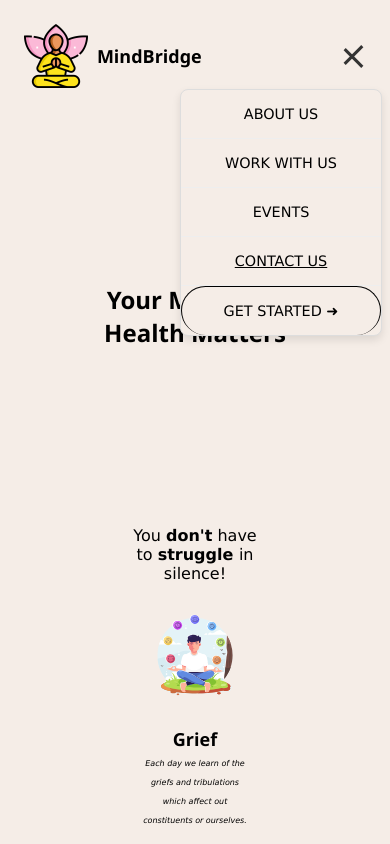
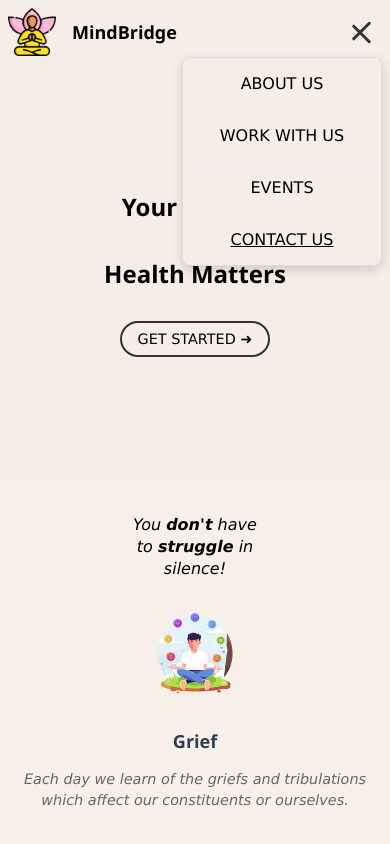
Before and after one commit to yashdeep-rai/MindBridge, a plain HTML site: page index.html in a window 390 px wide. Both pictures are taken after a click on the button "Toggle navigation". Drawn offline with Linux system fonts and the light colour scheme; a web font is replaced by a local one.

Commit message:
Fixed mobile layout , updated UI

```diff
--- a/home_script.js
+++ b/home_script.js
@@ -1,4 +1,14 @@
-// Typing animation function with cursor
+/* ========================================
+   TYPING ANIMATION FUNCTIONALITY
+======================================== */
+
+/**
+ * Creates a typewriter effect for text elements
+ * @param {HTMLElement} element - The element to type into
+ * @param {string} text - The text to type
+ * @param {number} speed - Typing speed in milliseconds
+ * @returns {Promise} - Resolves when typing is complete
+ */
 function typeWriter(element, text, speed = 100) {
     return new Promise((resolve) => {
         let i = 0;
@@ -23,64 +33,87 @@ function typeWriter(element, text, speed = 100) {
     });
 }
 
-// Function to animate multiple elements in sequence
+/**
+ * Orchestrates the typing animation sequence
+ */
 async function animateTexts() {
+    // Get DOM elements
+    const mindBridgeElement = document.querySelector('.logo-text');
+    const mottoElements = document.querySelectorAll('.motto-line');
 
-    const mindBridgeElement = document.querySelector('.design_text');
-    const mentalHealthElements = document.querySelectorAll('.moto span');
+    // Text content
+    const texts = {
+        mindBridge: 'MindBridge',
+        mental: 'Your Mental',
+        health: 'Health Matters'
+    };
 
-    const mindBridgeText = 'MindBridge';
-    const mentalText = 'Your Mental';
-    const healthText = 'Health Matters';
-
+    // Clear existing content
     mindBridgeElement.innerHTML = '';
-    mentalHealthElements[0].innerHTML = '';
-    mentalHealthElements[1].innerHTML = '';
+    mottoElements.forEach(el => el.innerHTML = '');
 
     // Adjust speed based on screen size
     const isMobile = window.innerWidth <= 768;
-    const speed = isMobile ? 100 : 150;
-    const fastSpeed = isMobile ? 80 : 120;
+    const speeds = {
+        normal: isMobile ? 100 : 150,
+        fast: isMobile ? 80 : 120
+    };
 
-    await typeWriter(mindBridgeElement, mindBridgeText, speed);
+    // Show mobile button if on mobile
+    const mobileButton = document.querySelector('.mobile-get-started');
+    if (isMobile && mobileButton) {
+        mobileButton.classList.add('show');
+    }
 
+    try {
+        // Animate logo text
+        await typeWriter(mindBridgeElement, texts.mindBridge, speeds.normal);
+        await new Promise(resolve => setTimeout(resolve, 500));
 
-    await new Promise(resolve => setTimeout(resolve, 500));
-    await typeWriter(mentalHealthElements[0], mentalText, fastSpeed);
+        // Animate motto text
+        await typeWriter(mottoElements[0], texts.mental, speeds.fast);
+        await new Promise(resolve => setTimeout(resolve, 300));
+        await typeWriter(mottoElements[1], texts.health, speeds.fast);
 
-
-    await new Promise(resolve => setTimeout(resolve, 300));
-    await typeWriter(mentalHealthElements[1], healthText, fastSpeed);
-
-    // Show mobile button after typing animation completes (mobile only)
-    if (isMobile) {
-        await new Promise(resolve => setTimeout(resolve, 500)); // Wait a bit
-        const mobileButton = document.querySelector('.mobile-get-started');
-        if (mobileButton) {
-            mobileButton.classList.add('show');
+    } catch (error) {
+        console.error('Animation error:', error);
     }
 }
 
+/* ========================================
+   RESPONSIVE FUNCTIONALITY
+======================================== */
+
+/**
+ * Handles orientation and resize changes
+ */
+function handleResponsiveChanges() {
+    const isMobile = window.innerWidth <= 768;
+    const mobileButton = document.querySelector('.mobile-get-started');
+
+    if (mobileButton) {
+        if (isMobile) {
+            mobileButton.classList.add('show');
+        } else {
+            mobileButton.classList.remove('show');
+        }
+    }
 }
 
-// Handle orientation changes on mobile
-function handleOrientationChange() {
-    // Small delay to allow for orientation change to complete
-    setTimeout(() => {
-        // Force a reflow to handle any layout issues
-        document.body.style.height = '99vh';
-        setTimeout(() => {
-            document.body.style.height = '100vh';
-        }, 50);
-    }, 100);
-}
+/* ========================================
+   HAMBURGER MENU FUNCTIONALITY
+======================================== */
 
-// Hamburger menu functionality
+/**
+ * Initializes hamburger menu functionality
+ */
 function initHamburgerMenu() {
     const hamburgerMenu = document.getElementById('hamburgerMenu');
     const navLinks = document.getElementById('navLinks');
 
-    if (hamburgerMenu && navLinks) {
+    if (!hamburgerMenu || !navLinks) return;
+
+    // Toggle menu on hamburger click
     hamburgerMenu.addEventListener('click', () => {
         hamburgerMenu.classList.toggle('active');
         navLinks.classList.toggle('active');
@@ -89,43 +122,45 @@ function initHamburgerMenu() {
     // Close menu when clicking outside
     document.addEventListener('click', (event) => {
         if (!hamburgerMenu.contains(event.target) && !navLinks.contains(event.target)) {
+            closeHamburgerMenu();
+        }
+    });
+
+    // Close menu when clicking on nav links
+    const navLinkElements = navLinks.querySelectorAll('.nav-link');
+    navLinkElements.forEach(link => {
+        link.addEventListener('click', () => {
+            closeHamburgerMenu();
+        });
+    });
+
+    /**
+     * Closes the hamburger menu
+     */
+    function closeHamburgerMenu() {
         hamburgerMenu.classList.remove('active');
         navLinks.classList.remove('active');
     }
-        });
-
-        // Close menu when clicking on a nav link
-        const navLinkElements = navLinks.querySelectorAll('.nav-link');
-        navLinkElements.forEach(link => {
-            link.addEventListener('click', () => {
-                hamburgerMenu.classList.remove('active');
-                navLinks.classList.remove('active');
-            });
-        });
-    }
 }
 
-// Function to show mobile button if on mobile screen
-function showMobileButtonIfNeeded() {
-    const isMobile = window.innerWidth <= 768;
-    const mobileButton = document.querySelector('.mobile-get-started');
+/* ========================================
+   EVENT LISTENERS & INITIALIZATION
+======================================== */
 
-    if (isMobile && mobileButton && !mobileButton.classList.contains('show')) {
-        setTimeout(() => {
-            mobileButton.classList.add('show');
-        }, 100);
-    }
-}
-
-// Start animation when page loads
+// Initialize when DOM is loaded
 document.addEventListener('DOMContentLoaded', () => {
     animateTexts();
     initHamburgerMenu();
-
-    // Fallback to ensure mobile button appears
-    setTimeout(showMobileButtonIfNeeded, 4000);
 });
 
-// Handle orientation changes
-window.addEventListener('orientationchange', handleOrientationChange);
-window.addEventListener('resize', handleOrientationChange);
+// Handle responsive changes
+window.addEventListener('orientationchange', handleResponsiveChanges);
+window.addEventListener('resize', handleResponsiveChanges);
+
+// Handle page visibility changes
+document.addEventListener('visibilitychange', () => {
+    if (!document.hidden) {
+        // Re-trigger animations if page becomes visible
+        handleResponsiveChanges();
+    }
+});
--- a/home_style.css
+++ b/home_style.css
@@ -1,89 +1,42 @@
-body{
-    border: 0;
+/* ========================================
+   CSS RESET & GLOBAL STYLES
+======================================== */
+
+* {
+    margin: 0;
     padding: 0;
-    margin: 0;
+    box-sizing: border-box;
+}
+
+body {
     height: 100vh;
     overflow-x: hidden;
     background-color: #f5ede7;
     display: flex;
     flex-direction: column;
     user-select: none;
-    -webkit-text-size-adjust: 100%;
+    font-family: 'Lucida Sans', 'Lucida Sans Regular', 'Lucida Grande', 'Lucida Sans Unicode', Geneva, Verdana, sans-serif;
 }
 
+/* ========================================
+   TYPOGRAPHY
+======================================== */
 
-.navbar{
-    display: flex;
-    justify-content: space-between;
-}
-
-.design_text{
-    font-family: 'Playwrite PL','Segoe UI', Tahoma, Geneva, Verdana, sans-serif;
+.design_text {
+    font-family: 'Playwrite PL', 'Segoe UI', Tahoma, Geneva, Verdana, sans-serif;
     font-size: xx-large;
     font-weight: 800;
 }
 
-.logo{
-    display: flex;
-    justify-content:left;
-}
-
-.about{
-    display: flex;
-    justify-content: space-between;
-    gap: 2rem;
-    align-items: center;
-    padding-right: 2rem;
-}
-
-.nav-link {
-    text-decoration: none;
-    color: inherit;
-    padding: 0.5rem 1rem;
-    transition: color 0.3s ease;
-    -webkit-tap-highlight-color: transparent;
-}
-
-.nav-link:hover {
-    color: #c61919;
-    transform: scale(1.1);
-    transition: color 0.5s ease-in-out;
-}
-
-.contact-link {
-    text-decoration: underline;
-}
-
-.login_button{
-    border: solid black 0.1em;
-    border-radius: 2rem;
-    transition: background-color 0.5s ease-in;
-}
-
-.login_button:hover{
-
-    background-color: #f3d6c1;
-}
-
-.regular_text{
+.regular_text {
     font-family: 'Lucida Sans', 'Lucida Sans Regular', 'Lucida Grande', 'Lucida Sans Unicode', Geneva, Verdana, sans-serif;
 }
 
-.main{
-    display: flex;
-    justify-content: center;
-    padding: 2vh;
-    flex: 1;
-    align-items: center;
-}
+/* ========================================
+   ANIMATIONS
+======================================== */
 
-.moto{
-    justify-content: center;
-    font-size: 3em;
-    font-weight:900;
-}
-
-/* Typing cursor animation */
+/* Typing Cursor Animation */
 .typing-cursor::after {
     content: '|';
     animation: blink 1s infinite;
@@ -96,7 +49,123 @@ body{
     51%, 100% { opacity: 0; }
 }
 
-/* Hamburger Menu Styles */
+/* Star Rotation Animation */
+@keyframes roll {
+    0% { transform: rotate(0deg); }
+    20% { transform: rotate(72deg); }
+    40% { transform: rotate(144deg); }
+    60% { transform: rotate(216deg); }
+    80% { transform: rotate(288deg); }
+    100% { transform: rotate(360deg); }
+}
+
+.star-icon {
+    width: 1.5em;
+    height: 1em;
+    animation: roll 3s ease-in-out infinite;
+    display: inline-block;
+}
+
+/* ========================================
+   NAVIGATION BAR
+======================================== */
+
+.navbar {
+    display: flex;
+    justify-content: space-between;
+    align-items: center;
+    padding: 1rem 2rem;
+}
+
+.navbar-logo {
+    display: flex;
+    align-items: center;
+    gap: 1rem;
+}
+
+.logo-image {
+    width: 64px;
+    height: 64px;
+}
+
+.logo-text {
+    margin: 0;
+}
+
+.navbar-content {
+    display: flex;
+    align-items: center;
+    gap: 2rem;
+}
+
+/* Navigation Links */
+.nav-links {
+    display: flex;
+    gap: 2rem;
+    align-items: center;
+}
+
+.nav-link {
+    text-decoration: none;
+    color: inherit;
+    padding: 0.5rem 1rem;
+    transition: all 0.3s ease;
+    border-radius: 0.25rem;
+}
+
+.nav-link:hover {
+    color: #b42a2a;
+    transform: scale(1.05);
+    background-color: rgba(180, 42, 42, 0.1);
+}
+
+.contact-link {
+    text-decoration: underline;
+}
+
+/* ========================================
+   BUTTONS
+======================================== */
+
+.login_button {
+    border: 2px solid #333;
+    border-radius: 2rem;
+    padding: 0.75rem 1.5rem;
+    transition: all 0.3s ease;
+    background-color: transparent;
+    font-weight: 500;
+}
+
+.login_button:hover {
+    background-color: #f3d6c1;
+    box-shadow: 0 4px 8px rgba(192, 53, 53, 0.3);
+    transform: translateY(-2px);
+}
+
+.desktop-get-started {
+    display: inline-block;
+}
+
+/* Mobile Get Started Button */
+.mobile-get-started {
+    display: none;
+    margin-top: 2rem;
+    opacity: 0;
+    transition: all 0.8s ease;
+    text-align: center;
+    width: 100%;
+}
+
+.mobile-get-started.show {
+    display: block !important;
+    opacity: 1;
+    transform: translateY(0);
+}
+
+/* ========================================
+   HAMBURGER MENU
+======================================== */
+
 .hamburger-menu {
     display: none;
     flex-direction: column;
@@ -112,6 +181,7 @@ body{
     height: 3px;
     background-color: #333;
     transition: all 0.3s ease;
+    border-radius: 2px;
 }
 
 .hamburger-menu.active .hamburger-line:nth-child(1) {
@@ -126,77 +196,88 @@ body{
     transform: rotate(-45deg) translate(6px, -6px);
 }
 
-.nav-links {
+/* ========================================
+   MAIN CONTENT
+======================================== */
+
+.main-container {
+    flex: 1;
     display: flex;
-    gap: 2rem;
     align-items: center;
+    justify-content: center;
+    padding: 2rem;
 }
 
-/* Mobile Get Started Button */
-.mobile-get-started {
-    display: none;
-    margin-top: 2rem;
-    opacity: 0;
-    transform: translateY(20px);
-    transition: all 0.8s ease;
+.hero-section {
+    text-align: center;
+    position: relative;
 }
 
-.mobile-get-started.show {
-    display: block;
-    opacity: 1;
-    transform: translateY(0);
+.motto {
+    font-size: 3em;
+    font-weight: 900;
+    line-height: 1.2;
+    margin-bottom: 1rem;
 }
 
-.mobile-button {
+.motto-line {
     display: inline-block;
-    padding: 1rem 2rem;
-    font-size: 1.2rem;
-    font-weight: bold;
+    margin: 0 0.5rem;
 }
 
-/* Hide mobile nav get started button on desktop */
-.mobile-nav-get-started {
-    display: none;
-}
+/* ========================================
+   BOTTOM SECTION
+======================================== */
 
-/* Desktop get started button is visible by default */
-.desktop-get-started {
-    display: inline-block;
-}
-
-.bottom{
+.bottom-section {
     display: flex;
     justify-content: space-between;
     align-items: center;
+    padding: 2rem;
+    gap: 2rem;
     font-size: 1.6em;
-    padding: 1vh;
-    gap: 1rem;
+    background-color: rgba(255, 255, 255, 0.1);
 }
 
-/* Mobile Responsive Design */
+.support-text {
+    font-style: italic;
+    font-weight: 300;
+    line-height: 1.4;
+}
+
+.meditation-icon {
+    width: 12em;
+    height: 12em;
+}
+
+.grief-title {
+    margin-bottom: 1rem;
+    color: #2c3e50;
+}
+
+.grief-description {
+    font-style: oblique;
+    font-size: 0.8em;
+    font-weight: 300;
+    line-height: 1.5;
+    color: #666;
+}
+
+/* ========================================
+   RESPONSIVE DESIGN - TABLET/MOBILE
+======================================== */
+
 @media screen and (max-width: 768px) {
+    /* Navigation */
     .navbar {
-        flex-direction: row;
-        align-items: center;
         padding: 1rem;
     }
 
-    .logo {
-        justify-content: flex-start;
-    }
-
-    .logo img {
-        padding: 1vh !important;
-    }
-
-    .about {
-        flex-direction: row;
-        gap: 1rem;
-        padding-right: 0;
-        align-items: center;
+    .navbar-content {
         position: relative;
     }
 
+    /* Hamburger Menu */
     .hamburger-menu {
         display: flex;
         order: 1;
@@ -210,7 +291,7 @@ body{
         background-color: #f5ede7;
         border: 1px solid #ddd;
         border-radius: 0.5rem;
-        box-shadow: 0 4px 8px rgba(0,0,0,0.1);
+        box-shadow: 0 4px 12px rgba(0, 0, 0, 0.15);
         flex-direction: column;
         gap: 0;
         min-width: 200px;
@@ -227,105 +308,95 @@ body{
         text-align: center;
         border-bottom: 1px solid #eee;
         width: 100%;
-        box-sizing: border-box;
+        margin: 0;
     }
 
     .nav-links .nav-link:last-child {
         border-bottom: none;
     }
 
-    .login_button {
-        order: 3;
-        margin-left: auto;
-        display: none; /* Hide navbar button on mobile */
+    /* Button Visibility */
+    .desktop-get-started {
+        display: none;
     }
 
-    .desktop-get-started {
-        display: none; /* Hide desktop button on mobile */
+    .mobile-get-started.show {
+        display: block !important;
+        opacity: 1;
     }
 
-    .mobile-get-started {
-        display: none !important; /* Hide mobile button in main section */
+    .mobile-get-started .login_button {
+        display: inline-block !important;
     }
 
-    .mobile-nav-get-started {
-        display: block; /* Show get started button in hamburger menu */
+    /* Main Content */
+    .main-container {
+        padding: 1rem;
     }
 
-    .moto {
-        text-align: center;
+    .motto {
+        font-size: 2em;
         flex-direction: column;
-        align-items: center;
     }
 
-    .design_text {
-        font-size: x-large;
+    .motto-line {
+        display: block;
+        margin: 0.25rem 0;
     }
 
-    .moto {
-        font-size: 2em;
-        text-align: center;
-    }
-
-    .main {
-        padding: 1vh;
-    }
-
-    .bottom {
+    /* Bottom Section */
+    .bottom-section {
         flex-direction: column;
         font-size: 1.2em;
         gap: 2rem;
         text-align: center;
-        padding: 2vh 1vh;
+        padding: 2rem 1rem;
     }
 
-    .bottom span {
-        padding: 0 !important;
-    }
-
-    .bottom div {
-        padding-right: 0 !important;
-    }
-
-    .bottom img {
-        width: 8em !important;
-        height: 8em !important;
+    .meditation-icon {
+        width: 8em;
+        height: 8em;
     }
 }
+
+/* ========================================
+   RESPONSIVE DESIGN - SMALL MOBILE
+======================================== */
 
 @media screen and (max-width: 480px) {
     .navbar {
         padding: 0.5rem;
     }
 
+    .logo-image {
+        width: 48px;
+        height: 48px;
+    }
+
     .design_text {
         font-size: large;
     }
 
-    .moto {
+    .motto {
         font-size: 1.5em;
-    }
-
-    .about {
-        gap: 0.5rem;
-    }
-
-    .nav-link {
-        padding: 0.3rem;
-        font-size: 0.9em;
     }
 
     .login_button {
         padding: 0.5rem 1rem;
+        font-size: 0.9em;
     }
 
-    .bottom {
+    .bottom-section {
         font-size: 1em;
         gap: 1.5rem;
     }
 
-    .bottom img {
-        width: 6em !important;
-        height: 6em !important;
+    .meditation-icon {
+        width: 6em;
+        height: 6em;
+    }
+
+    .grief-description {
+        font-size: 0.9em;
     }
 }
--- a/index.html
+++ b/index.html
@@ -4,90 +4,94 @@
 <head>
     <meta charset="UTF-8">
     <meta name="viewport" content="width=device-width, initial-scale=1.0">
-
     <title>MindBridge</title>
 
-    <!--Stylesheets-->
+    <!-- Stylesheets -->
     <link rel="stylesheet" href="home_style.css">
 
-    <!--Logo-->
+    <!-- Favicon -->
     <link rel="icon" type="image/x-icon" href="assets/logo.png">
 
-    <!--Fonts-->
-
-    <!--Name - Playwrite Polska-->
+    <!-- Fonts -->
     <style>
         @import url('https://fonts.googleapis.com/css2?family=Playwrite+HU:wght@100..400&family=Playwrite+PL:wght@100..400&display=swap');
     </style>
 
-    <!--Scripts-->
+    <!-- Scripts -->
     <script src="home_script.js"></script>
 </head>
 
 <body>
-
-    <!--Navigation Bar-->
-
-    <!--TODO : Saare button ke links ko update karna hai-->
-    <div class="navbar">
-
-        <div class="navbar logo">
-            <img src="assets/logo.png" alt="Logo" style="width: 64px; height: 64px; padding:2vh">
-
-            <p class="design_text">MindBridge</p>
+    <!-- Navigation Bar -->
+    <nav class="navbar">
+        <div class="navbar-logo">
+            <img src="assets/logo.png" alt="MindBridge Logo" class="logo-image">
+            <h1 class="design_text logo-text">MindBridge</h1>
         </div>
 
-        <div class="navbar about">
-            <!-- Hamburger menu button (mobile only) -->
-            <button class="hamburger-menu" id="hamburgerMenu">
+        <div class="navbar-content">
+            <!-- Hamburger Menu (Mobile Only) -->
+            <button class="hamburger-menu" id="hamburgerMenu" aria-label="Toggle navigation">
                 <span class="hamburger-line"></span>
                 <span class="hamburger-line"></span>
                 <span class="hamburger-line"></span>
             </button>
 
-            <!-- Navigation links -->
+            <!-- Navigation Links -->
             <div class="nav-links" id="navLinks">
-                <a href="#" class="regular_text nav-link">ABOUT US</a>
-                <a href="#" class="regular_text nav-link">WORK WITH US</a>
-                <a href="#" class="regular_text nav-link">EVENTS</a>
-                <a href="#" class="regular_text nav-link contact-link">CONTACT US</a>
-                <a href="#" class="regular_text nav-link login_button mobile-nav-get-started">GET STARTED ➜</a>
+                <a href="#about" class="regular_text nav-link">ABOUT US</a>
+                <a href="#work" class="regular_text nav-link">WORK WITH US</a>
+                <a href="#events" class="regular_text nav-link">EVENTS</a>
+                <a href="#contact" class="regular_text nav-link contact-link">CONTACT US</a>
             </div>
 
-            <!-- Desktop Get Started button (visible on desktop) -->
-            <a href="#" class="regular_text nav-link login_button desktop-get-started">GET STARTED ➜</a>
+            <!-- Desktop Get Started Button -->
+            <a href="#get-started" class="regular_text nav-link login_button desktop-get-started">
+                GET STARTED ➜
+            </a>
+        </div>
+    </nav>
+
+    <!-- Main Content -->
+    <main class="main-container">
+        <section class="hero-section">
+            <div class="motto design_text">
+                <span class="motto-line">Your Mental</span>
+                <img src="assets/star.svg" alt="Decorative star" class="star-icon" id="star">
+                <span class="motto-line">Health Matters</span>
+            </div>
+
+            <!-- Mobile Get Started Button -->
+            <div class="mobile-get-started">
+                <a href="#get-started" class="regular_text nav-link login_button">
+                    GET STARTED ➜
+                </a>
+            </div>
+        </section>
+    </main>
+
+    <!-- Bottom Section -->
+    <footer class="bottom-section regular_text">
+        <div class="support-message">
+            <span class="support-text">
+                You <strong>don't</strong> have<br>
+                to <strong>struggle</strong> in<br>
+                silence!
+            </span>
         </div>
 
-    </div>
+        <div class="meditation-image">
+            <img src="assets/mediating.svg" alt="Person meditating" class="meditation-icon">
+        </div>
 
-    <div class="main">
-        <div class="moto design_text">
-            <span>Your Mental</span>
-            <img src="assets/star.svg" alt="star" style="width: 1em; height: 1.5em; rotate: z 250deg;">
-            <br>
-            <span>Health Matters</span>
-
-            <!-- Mobile Get Started button (appears after typing animation) -->
-            <div class="mobile-get-started">
-                <a href="#" class="regular_text nav-link login_button mobile-button">GET STARTED ➜</a>
-            </div>
+        <div class="grief-content">
+            <h2 class="design_text grief-title">Grief</h2>
+            <p class="grief-description">
+                Each day we learn of the griefs and tribulations<br>
+                which affect our constituents or ourselves.
+            </p>
         </div>
-    </div>
-
-    <div class="bottom  regular_text ">
-        <span style="padding: 3vh; font-weight: 0;">You <b>don't</b> have <br> to <b>struggle </b> in <br> silence!</span>
-
-        <img src="assets/mediating.svg" alt="mediating" style="width: 12em; height: 12em;">
-
-        <div style="padding-right: 3vh;">
-            <span class="design_text">Grief</span>
-            <br>
-            <span style="font-style: oblique; font-size: 0.5em; font-weight: 50;">Each day we learn of the<br>griefs and tribulations
-                <br> which affect out <br> constituents or ourselves.</span>
-        </div>
-    </div>
-
-
+    </footer>
 </body>
 
 </html>
```
Lines whose indentation alone changed are shown as unchanged.
